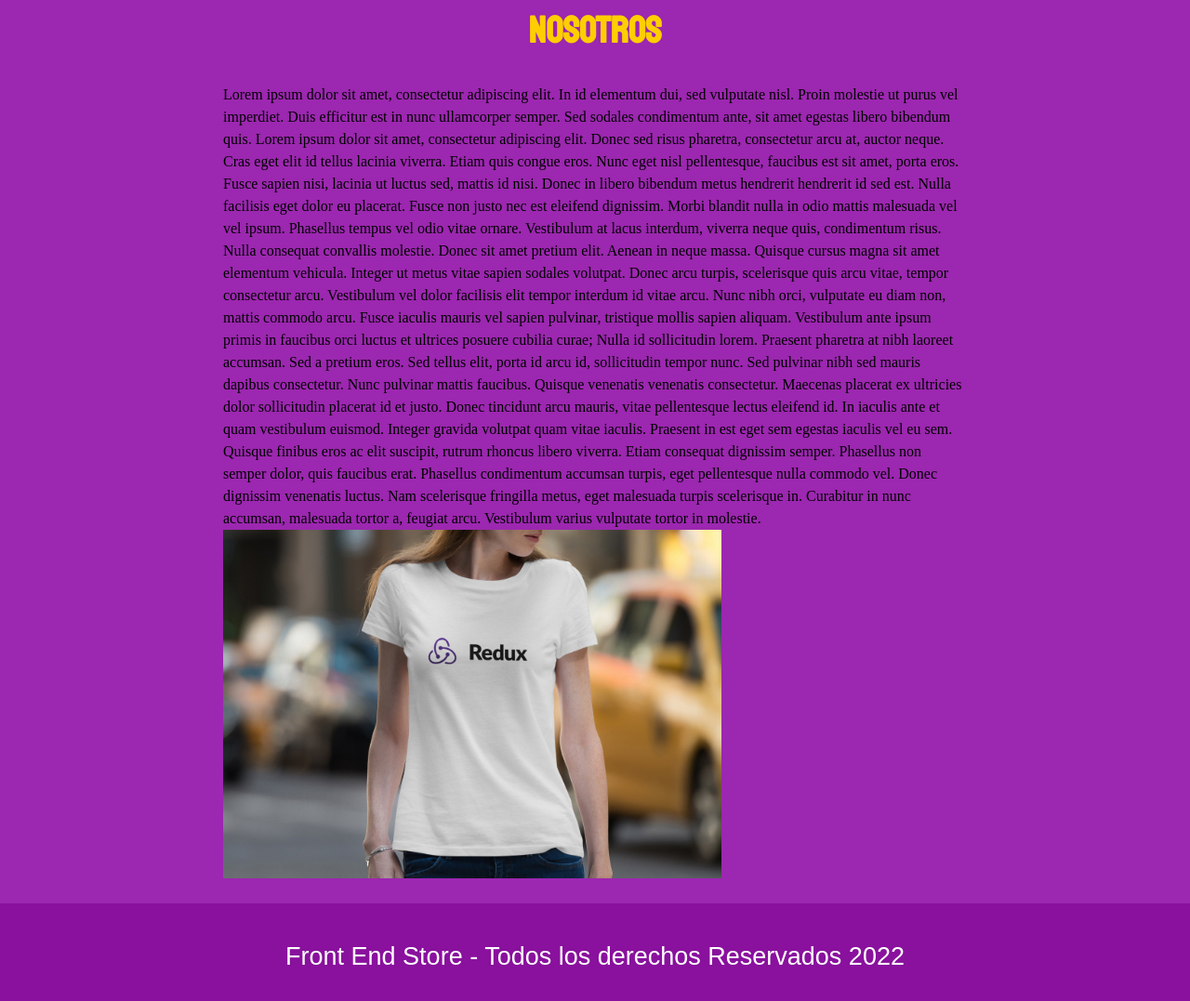
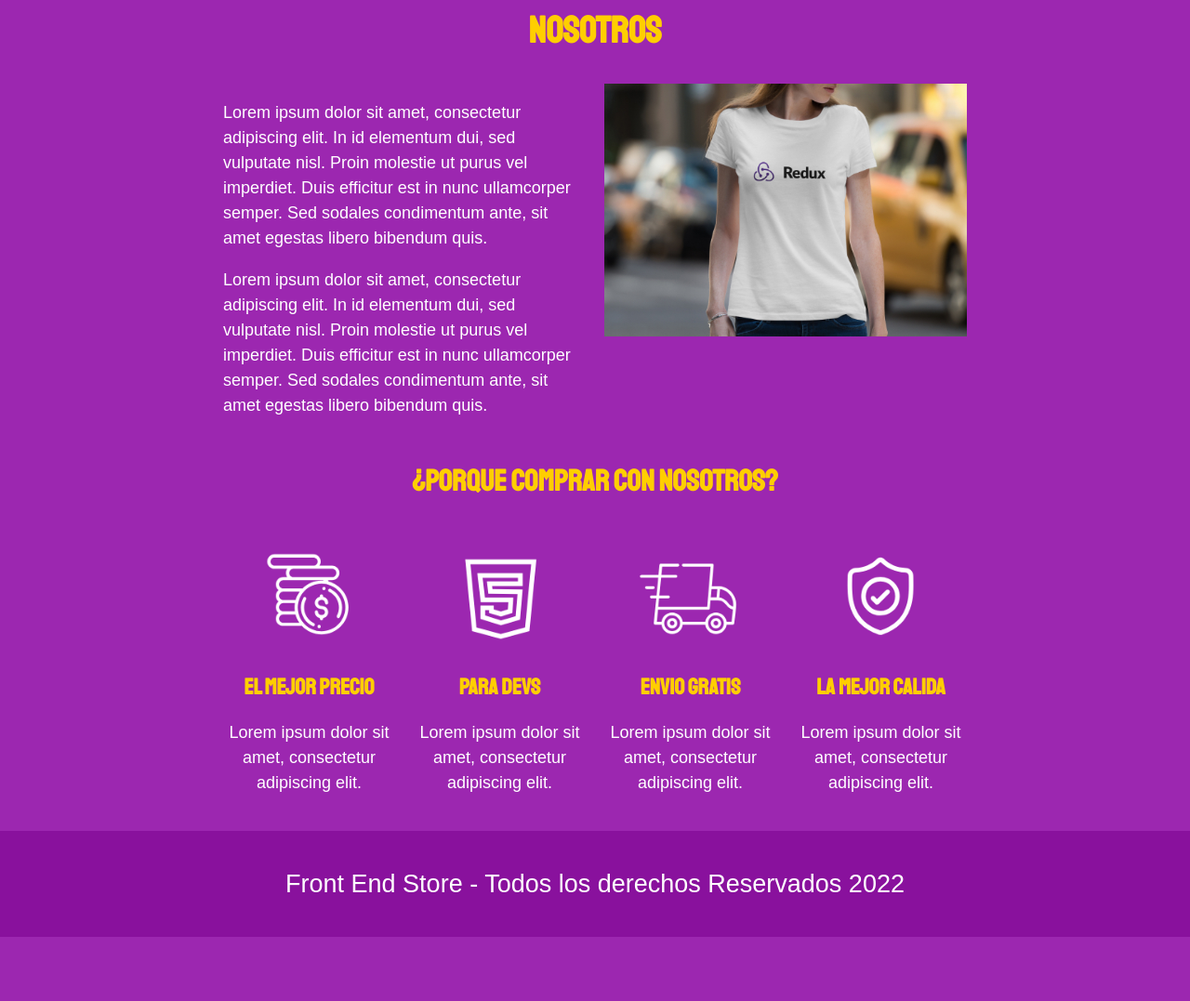
Before and after one commit to EdsonAmaya7/WebSites, a plain HTML site: page TiendaFrontEnd/nosotros.html in a window 1280 px wide. Shown: the part 253-1330 px from the top of the page at 93% size. After the commit the page ends 1261 px from the top, so only its background shows below. Drawn offline with Linux system fonts and the light colour scheme.

Commit message:
terminando el proyecto

```diff
--- a/TiendaFrontEnd/css/style.css
+++ b/TiendaFrontEnd/css/style.css
@@ -2,7 +2,7 @@
     --primario: #9C27B0;
     --primarioOscuro: #89119D;
     --secundario: #FFCE00;
-    --secundarioOscuro: #rgb(233, 287, 2);
+    --secundarioOscuro: rgb(233, 287, 2);
     --blanco: #FFF;
     --negro: #000;
     --fuentePrincipal: 'Staatliches', cursive;
@@ -46,7 +46,7 @@ a {
 }
 
 img {
-    max-width: 100%;
+    width: 100%;
 }
 
 .contenedor {
@@ -159,12 +159,6 @@ h3 {
     background-color: var(--primarioOscuro);
 }
 
-.producto__imagen {
-    width: 100%;
-}
-
-.producto__informacion {}
-
 .producto__nombre {
     font-size: 4rem;
 }
@@ -210,3 +204,96 @@ h3 {
         grid-column: 2/4;
     }
 }
+
+
+/**======================
+ *    nosotros
+ *========================**/
+
+.nosotros {
+    display: grid;
+    grid-template-rows: repeat(2, auto);
+}
+
+@media (min-width: 768px) {
+    .nosotros {
+        grid-template-columns: repeat(2, 1fr);
+        column-gap: 2rem;
+    }
+}
+
+.nosotros__imagen {
+    grid-row: 1/2;
+}
+
+@media (min-width: 768px) {
+    .nosotros__imagen {
+        grid-column: 2/3;
+    }
+}
+
+
+/**----------------------
+ *    bloque
+ *------------------------**/
+
+.bloques {
+    display: grid;
+    grid-template-columns: repeat(2, 1fr);
+    gap: 2rem;
+}
+
+@media (min-width: 768px) {
+    .bloques {
+        grid-template-columns: repeat(4, 1fr);
+    }
+}
+
+.bloque {
+    text-align: center;
+}
+
+.bloque__titulo {
+    margin: 0;
+}
+
+@media (min-width: 768px) {
+    .camisa {
+        display: grid;
+        grid-template-columns: repeat(2, 1fr);
+        column-gap: 2rem;
+    }
+}
+
+
+/**======================
+ *    formulario
+ *========================**/
+
+.formulario {
+    display: grid;
+    grid-template-columns: repeat(2, 1fr);
+    gap: 2rem;
+}
+
+.formulario__campo {
+    border: 1rem solid var(--primarioOscuro);
+    background-color: transparent;
+    color: var(--blanco);
+    font-family: var(--fuentePrincipal);
+    padding: 1rem;
+}
+
+.formulario__submit {
+    background-color: var(--secundario);
+    font-size: 2rem;
+    font-family: var(--fuentePrincipal);
+    padding: 2rem;
+    transition: background-color 3s ease;
+    grid-column: 1/3;
+}
+
+.formulario__submit:hover {
+    cursor: pointer;
+    background-color: var(--secundarioOscuro);
+}
--- a/TiendaFrontEnd/nosotros.html
+++ b/TiendaFrontEnd/nosotros.html
@@ -37,24 +37,50 @@
         <h1>Nosotros</h1>
         <div class="nosotros">
             <div class="nosotros__contenido">
+                <p>
+                    Lorem ipsum dolor sit amet, consectetur adipiscing elit. In id elementum dui, sed vulputate nisl. Proin molestie ut purus vel imperdiet. Duis efficitur est in nunc ullamcorper semper. Sed sodales condimentum ante, sit amet egestas libero bibendum quis.
+                </p>
 
-                Lorem ipsum dolor sit amet, consectetur adipiscing elit. In id elementum dui, sed vulputate nisl. Proin molestie ut purus vel imperdiet. Duis efficitur est in nunc ullamcorper semper. Sed sodales condimentum ante, sit amet egestas libero bibendum quis.
-                Lorem ipsum dolor sit amet, consectetur adipiscing elit. Donec sed risus pharetra, consectetur arcu at, auctor neque. Cras eget elit id tellus lacinia viverra. Etiam quis congue eros. Nunc eget nisl pellentesque, faucibus est sit amet,
-                porta eros. Fusce sapien nisi, lacinia ut luctus sed, mattis id nisi. Donec in libero bibendum metus hendrerit hendrerit id sed est. Nulla facilisis eget dolor eu placerat. Fusce non justo nec est eleifend dignissim. Morbi blandit nulla
-                in odio mattis malesuada vel vel ipsum. Phasellus tempus vel odio vitae ornare. Vestibulum at lacus interdum, viverra neque quis, condimentum risus. Nulla consequat convallis molestie. Donec sit amet pretium elit. Aenean in neque massa.
-                Quisque cursus magna sit amet elementum vehicula. Integer ut metus vitae sapien sodales volutpat. Donec arcu turpis, scelerisque quis arcu vitae, tempor consectetur arcu. Vestibulum vel dolor facilisis elit tempor interdum id vitae arcu.
-                Nunc nibh orci, vulputate eu diam non, mattis commodo arcu. Fusce iaculis mauris vel sapien pulvinar, tristique mollis sapien aliquam. Vestibulum ante ipsum primis in faucibus orci luctus et ultrices posuere cubilia curae; Nulla id sollicitudin
-                lorem. Praesent pharetra at nibh laoreet accumsan. Sed a pretium eros. Sed tellus elit, porta id arcu id, sollicitudin tempor nunc. Sed pulvinar nibh sed mauris dapibus consectetur. Nunc pulvinar mattis faucibus. Quisque venenatis venenatis
-                consectetur. Maecenas placerat ex ultricies dolor sollicitudin placerat id et justo. Donec tincidunt arcu mauris, vitae pellentesque lectus eleifend id. In iaculis ante et quam vestibulum euismod. Integer gravida volutpat quam vitae iaculis.
-                Praesent in est eget sem egestas iaculis vel eu sem. Quisque finibus eros ac elit suscipit, rutrum rhoncus libero viverra. Etiam consequat dignissim semper. Phasellus non semper dolor, quis faucibus erat. Phasellus condimentum accumsan
-                turpis, eget pellentesque nulla commodo vel. Donec dignissim venenatis luctus. Nam scelerisque fringilla metus, eget malesuada turpis scelerisque in. Curabitur in nunc accumsan, malesuada tortor a, feugiat arcu. Vestibulum varius vulputate
-                tortor in molestie.
+                <p>
+                    Lorem ipsum dolor sit amet, consectetur adipiscing elit. In id elementum dui, sed vulputate nisl. Proin molestie ut purus vel imperdiet. Duis efficitur est in nunc ullamcorper semper. Sed sodales condimentum ante, sit amet egestas libero bibendum quis.
+
+                </p>
             </div>
+            <img class="nosotros__imagen" src="img/nosotros.jpg" alt="imagen nosotros">
+    </main>
+
+    <section class="contenedor comprar">
+        <h2 class="comprar_titulo">¿Porque comprar con nosotros?</h2>
+
+        <div class="bloques">
+            <div class="bloque">
+                <img class="bloque__imagen" src="img/icono_1.png" alt="porque comprar">
+                <h3 class="bloque__titulo">El mejor precio</h3>
+                <p>Lorem ipsum dolor sit amet, consectetur adipiscing elit.</p>
+            </div>
+            <!--bloque-->
+            <div class="bloque">
+                <img class="bloque__imagen" src="img/icono_2.png" alt="porque comprar">
+                <h3 class="bloque__titulo">Para devs</h3>
+                <p>Lorem ipsum dolor sit amet, consectetur adipiscing elit.</p>
+            </div>
+            <!--bloque-->
+            <div class="bloque">
+                <img class="bloque__imagen" src="img/icono_3.png" alt="porque comprar">
+                <h3 class="bloque__titulo">Envio gratis</h3>
+                <p>Lorem ipsum dolor sit amet, consectetur adipiscing elit.</p>
+            </div>
+            <!--bloque-->
+            <div class="bloque">
+                <img class="bloque__imagen" src="img/icono_4.png" alt="porque comprar">
+                <h3 class="bloque__titulo">La mejor calida </h3>
+
+                <p>Lorem ipsum dolor sit amet, consectetur adipiscing elit.</p>
+            </div>
+            <!--bloque-->
 
         </div>
-        <img class="nosotros__imagen" src="img/nosotros.jpg" alt="imagen nosotros">
-    </main>
-
+    </section>
     <footer class="footer">
         <p class="footer__texto">Front End Store - Todos los derechos Reservados 2022</p>
     </footer>
```
Also changed, not shown: TiendaFrontEnd/producto.html (+70 -0 lines).
